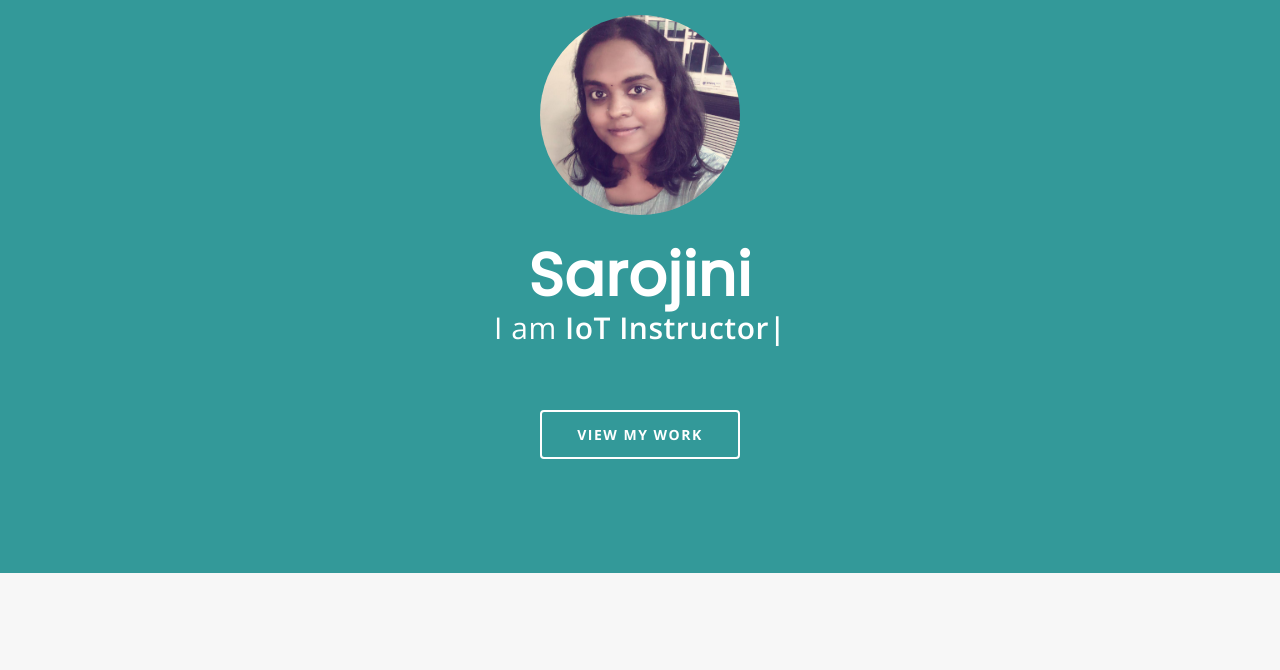
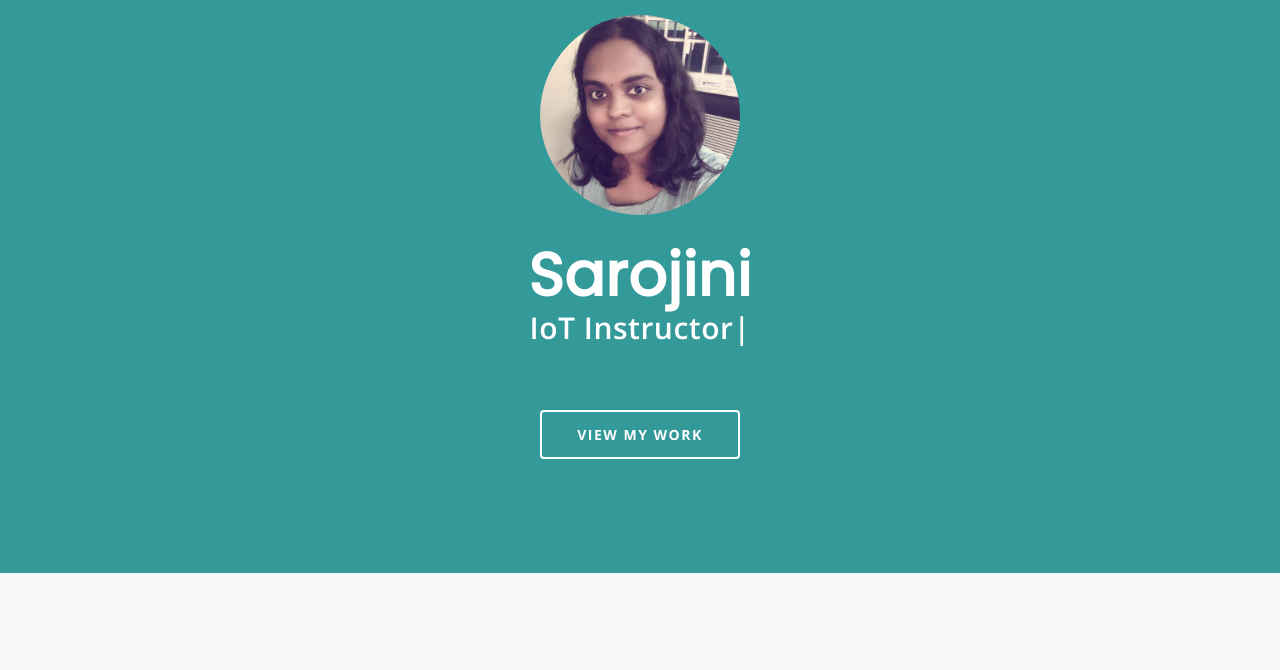
Before and after one commit to Sarojini96/Sarojini96.github.io, a plain HTML site: page index.html in a window 1280 px wide. Both pictures are taken after a click on the link 130 px from the left and 50 px from the top of the page. Shown: the part 99-769 px from the top of the page. Drawn offline with nearby package versions, Linux system fonts and the light colour scheme.

Commit message:
Update index.html

```diff
--- a/index.html
+++ b/index.html
@@ -92,9 +92,9 @@
 						<!-- Start text slide -->
 						<div class="mu-featured-slider-wrapper">
 							<div class="mu-featured-slider" id="typed-strings">
-								<p>I am <span>Full stack Developer</span></p>
-								<p>I am <span>IoT Instructor</span></p>
-		   						<p>I am <span>Tech Blogger</span></p>
+								<p>I am <span>Full Stack Developer</span></p>
+								<p><span>IoT Instructor</span></p>
+		   						<p><span>Tech Blogger</span></p>
 							</div>
 							<span id="typed"></span>
 						</div>
@@ -235,7 +235,7 @@
 											<span class="mu-service-icon-box">
 												<i class="fa fa-leaf"></i>
 											</span>
-											<h4>IoT/INDUSTRY4.0 Solution Design and Development</h4>
+											<h4>IoT/Industry4.0 Solution Design and Development</h4>
 											<p></p>
 										</div>
 									</div>
```
